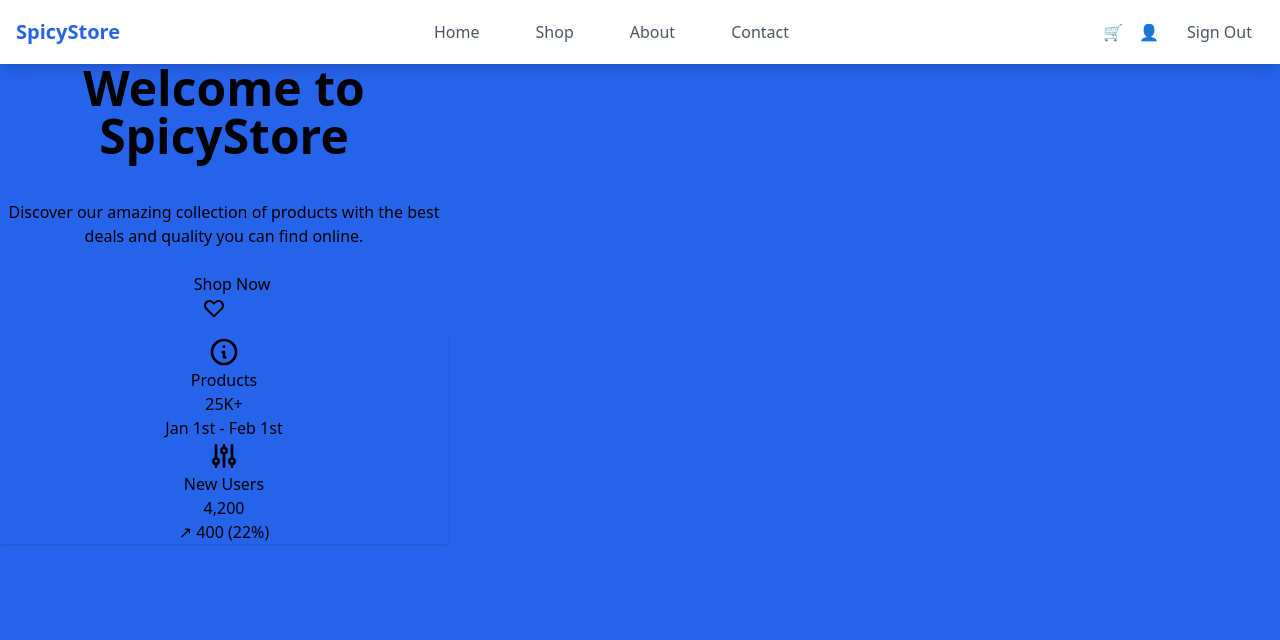
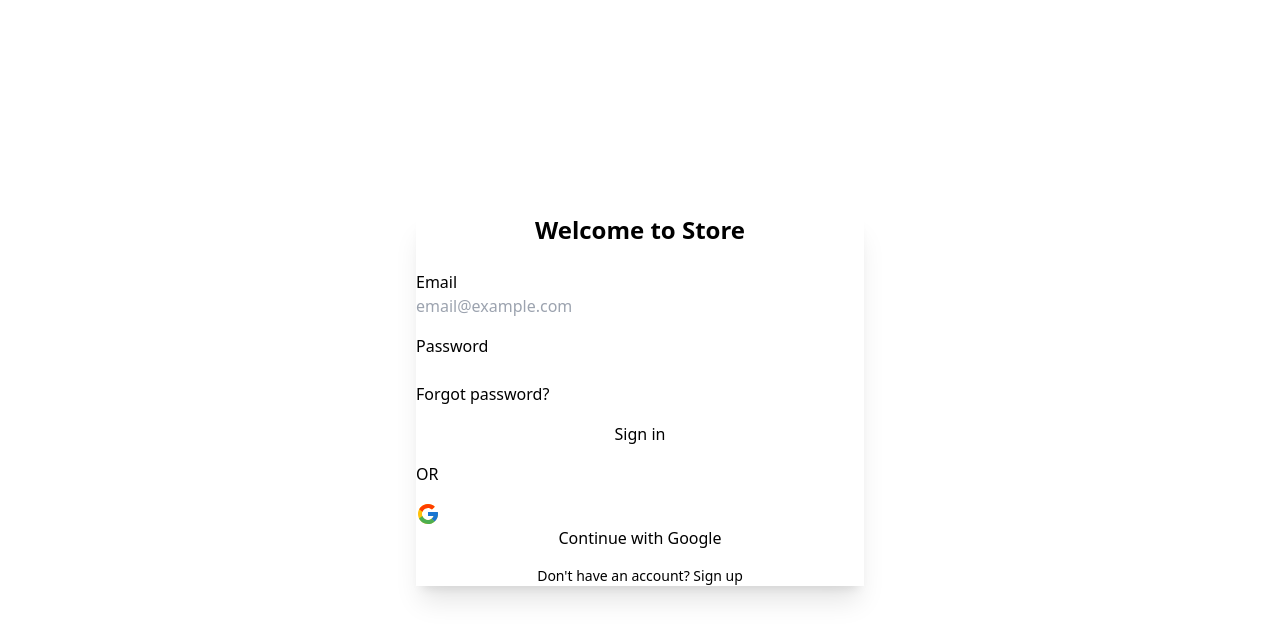
Before and after one commit to spicy-samson/spicy-monorepo, a Vue app in the folder packages/client/: page / in a window 1280 px wide. Shown: the top 640 px of the page. Built offline with nearby package versions, Linux system fonts and the light colour scheme; no server answers.

Commit message:
feat: update routing paths for authentication and navigation, change title to SPICYSTORE

```diff
--- a/packages/client/index.html
+++ b/packages/client/index.html
@@ -4,7 +4,7 @@
     <meta charset="UTF-8" />
     <link rel="icon" type="image/svg+xml" href="/vite.svg" />
     <meta name="viewport" content="width=device-width, initial-scale=1.0" />
-    <title>client</title>
+    <title>SPICYSTORE</title>
   </head>
   <body>
     <div id="app"></div>
--- a/packages/client/src/layouts/DefaultLayout.vue
+++ b/packages/client/src/layouts/DefaultLayout.vue
@@ -14,7 +14,7 @@ function toggleMenu() {
 async function signOutUser() {
   try {
     await signOut(auth);
-    router.push("/login");
+    router.push("/");
     alert("Signed out!");
 
     // Optionally, redirect or update UI here
@@ -39,7 +39,7 @@ async function signOutUser() {
           <!-- Desktop Navigation -->
           <div class="hidden md:flex space-x-8">
             <router-link
-              to="/"
+              to="/home"
               class="text-gray-600 hover:text-blue-600 px-3 py-2 rounded-md font-medium"
               >Home</router-link
             >
@@ -99,7 +99,7 @@ async function signOutUser() {
       <div v-show="isMenuOpen" class="md:hidden">
         <div class="px-2 pt-2 pb-3 space-y-1">
           <router-link
-            to="/"
+            to="/home"
             class="block text-gray-600 hover:text-blue-600 px-3 py-2 rounded-md"
             >Home</router-link
           >
--- a/packages/client/src/lib/firebase.ts
+++ b/packages/client/src/lib/firebase.ts
@@ -3,7 +3,6 @@ import { initializeApp } from "firebase/app";
 import { getAuth, connectAuthEmulator } from "firebase/auth";
 import { getFirestore, connectFirestoreEmulator } from "firebase/firestore";
 import { getStorage, connectStorageEmulator } from "firebase/storage";
-// TODO: Add SDKs for Firebase products that you want to use
 // https://firebase.google.com/docs/web/setup#available-libraries
 
 // Your web app's Firebase configuration
--- a/packages/client/src/router/index.ts
+++ b/packages/client/src/router/index.ts
@@ -1,12 +1,11 @@
 import { createRouter, createWebHistory } from "vue-router";
 import DefaultLayout from "../layouts/DefaultLayout.vue";
 import AuthLayout from "../layouts/AuthLayout.vue";
+import { getAuth } from "firebase/auth";
 
-const router = createRouter({
-  history: createWebHistory(),
-  routes: [
+const routes = [
   {
-      path: "/login",
+    path: "/",
     name: "Login",
     component: () => import("../views/LoginView.vue"),
     meta: {
@@ -21,8 +20,9 @@ const router = createRouter({
       layout: AuthLayout,
     },
   },
+
   {
-      path: "/",
+    path: "/home",
     name: "Home",
     component: () => import("../views/HomeView.vue"),
     meta: {
@@ -57,7 +57,27 @@ const router = createRouter({
       requiresAuth: true,
     },
   },
-  ],
+];
+
+const router = createRouter({
+  history: createWebHistory(),
+  routes,
+});
+
+// Navigation guard for protected routes
+router.beforeEach((to, from, next) => {
+  const auth = getAuth();
+  const requiresAuth = to.matched.some((record) => record.meta.requiresAuth);
+  const isAuthRoute = to.path === "/" || to.path === "/register";
+  const user = auth.currentUser;
+
+  if (requiresAuth && !user) {
+    next({ path: "/" });
+  } else if (isAuthRoute && user) {
+    next({ path: "/home" });
+  } else {
+    next();
+  }
 });
 
 export default router;
--- a/packages/client/src/views/LoginView.vue
+++ b/packages/client/src/views/LoginView.vue
@@ -21,7 +21,7 @@ async function handleLogin() {
       loginForm.value.email,
       loginForm.value.password
     );
-    router.push("/");
+    router.push("/home");
   } catch (error: any) {
     errorMessage.value = error.message;
   } finally {
--- a/packages/client/src/views/ProfileView.vue
+++ b/packages/client/src/views/ProfileView.vue
@@ -12,7 +12,7 @@ const error = ref("");
 onMounted(async () => {
   const currentUser = auth.currentUser;
   if (!currentUser) {
-    router.push("/login");
+    router.push("/");
     return;
   }
   try {
--- a/packages/client/src/views/RegisterView.vue
+++ b/packages/client/src/views/RegisterView.vue
@@ -49,7 +49,7 @@ async function handleRegister() {
     }
 
     isLoading.value = true;
-    // TODO: Add Firebase registration logic here
+
     const result = await createUserWithEmailAndPassword(
       auth,
       registerForm.value.email,
@@ -83,7 +83,7 @@ async function handleRegister() {
       createdAt: new Date(),
     });
 
-    router.push("/");
+    router.push("/home");
   } catch (error: any) {
     errorMessage.value = error.message;
   } finally {
@@ -236,9 +236,7 @@ async function handleRegister() {
           <!-- Sign In Link -->
           <div class="text-center text-sm">
             <span class="text-base-content">Already have an account? </span>
-            <router-link to="/login" class="link link-primary"
-              >Sign in</router-link
-            >
+            <router-link to="/" class="link link-primary">Sign in</router-link>
           </div>
         </form>
       </div>
```
Lines whose indentation alone changed are shown as unchanged.
